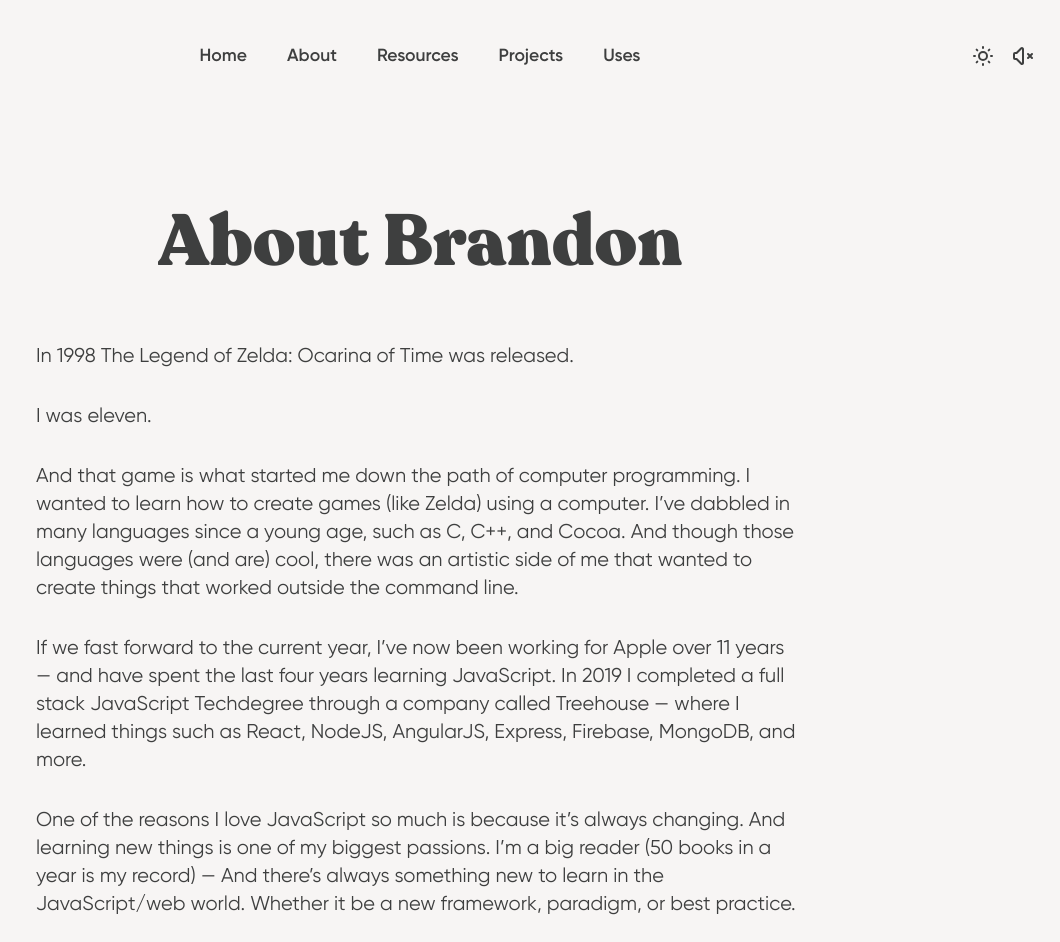
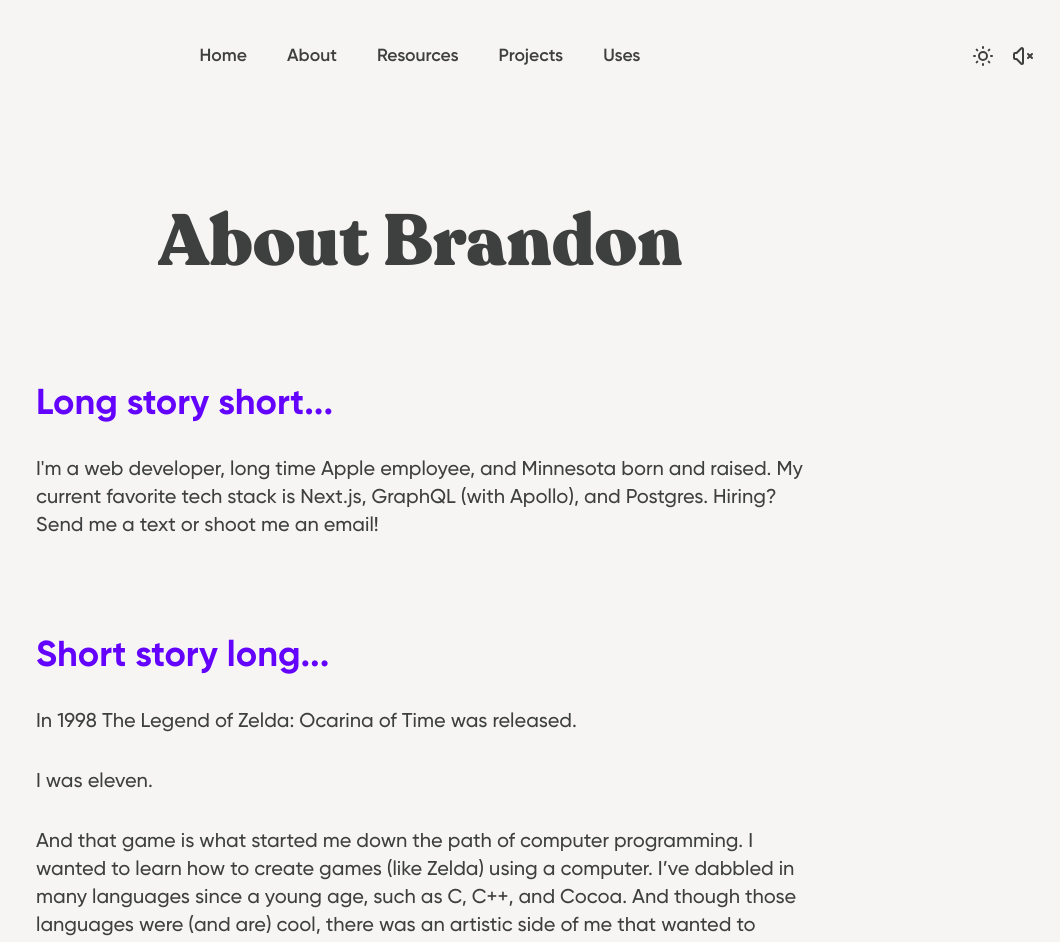
Before and after one commit to brandonleichty/personal-website-nextjs, a Next.js app: page /about in a window 1280 px wide. Shown: the top 942 px of the page, without its empty margins (220-1280 px from the left). Built offline with nearby package versions, Linux system fonts and the light colour scheme; no server answers.

Commit message:
add more text/copy to about page

```diff
--- a/pages/about.js
+++ b/pages/about.js
@@ -1,7 +1,6 @@
 import React from "react";
 import Head from "next/head";
-import Image from 'next/image'
-
+import Image from "next/image";
 
 export default function About() {
   return (
@@ -9,10 +8,21 @@ export default function About() {
       <Head>
         <title>Brandon Leichty</title>
       </Head>
-      <main className="max-w-3xl mx-auto">
+      <main className="max-w-3xl mx-auto font-medium">
         <div className="heading about">
           <h1>About Brandon</h1>
           <section className="text-lg sm:text-xl">
+            <h3 className="mb-8 mt-10 text-4xl font-bold text-purple dark:text-baby-blue">
+              Long story short...
+            </h3>
+            <p>
+              I'm a web developer, long time Apple employee, and Minnesota born and raised.
+              My current favorite tech stack is Next.js, GraphQL (with Apollo), and Postgres.
+              Hiring? Send me a text or shoot me an email!
+            </p>
+            <h3 className="mb-8 mt-16 text-4xl font-bold text-purple dark:text-baby-blue">
+              Short story long...
+            </h3>
             <p>In 1998 The Legend of Zelda: Ocarina of Time was released.</p>
 
             <p>I was eleven.</p>
@@ -33,14 +43,6 @@ export default function About() {
               through a company called Treehouse — where I learned things such
               as React, NodeJS, AngularJS, Express, Firebase, MongoDB, and more.
             </p>
-
-            <p>
-              One of the reasons I love JavaScript so much is because it’s
-              always changing. And learning new things is one of my biggest
-              passions. I’m a big reader (50 books in a year is my record) — And
-              there’s always something new to learn in the JavaScript/web world.
-              Whether it be a new framework, paradigm, or best practice.
-            </p>
           </section>
         </div>
       </main>
```
